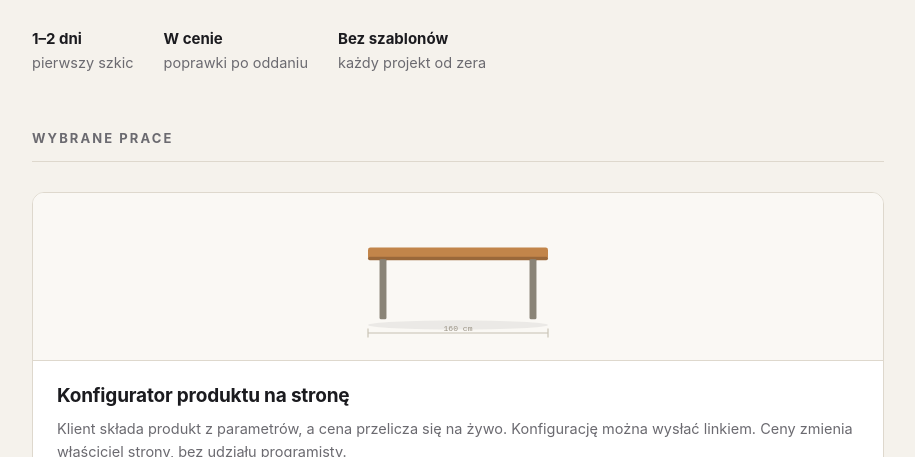
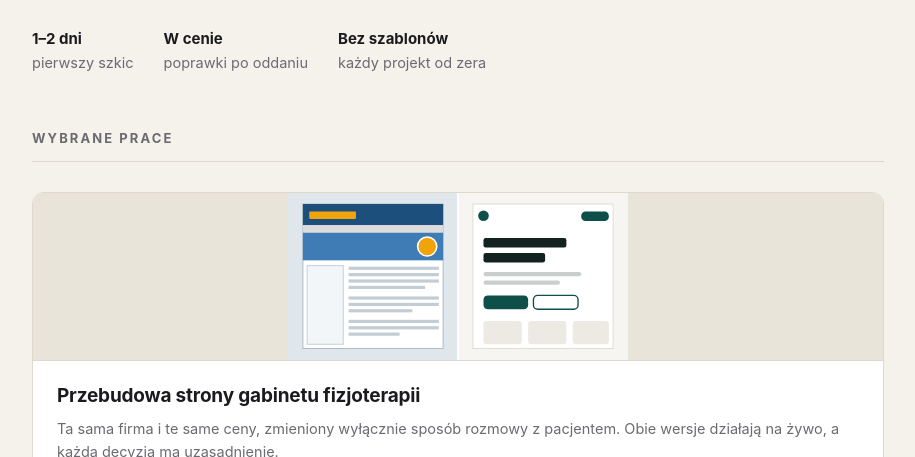
Before and after one commit to kacper-antos/portfolio, a plain HTML site: page index.html in a window 1280 px wide. Shown: the part 343-800 px from the top of the page, without its empty margins (182-1097 px from the left). Drawn offline with Linux system fonts and the light colour scheme.

Commit message:
Portfolio: dodana przebudowa strony jako pierwsza praca

```diff
--- a/index.html
+++ b/index.html
@@ -86,6 +86,53 @@ footer a{color:var(--ink)}
 
 <h2 class="sec">Wybrane prace</h2>
 
+<a class="work" href="przebudowa/index.html">
+  <div class="work-vis" style="background:#E9E4DA;gap:0;padding:0">
+    <svg viewBox="0 0 320 168" width="340" aria-hidden="true">
+      <rect x="0" y="0" width="160" height="168" fill="#DFE6EC"/>
+      <rect x="14" y="16" width="132" height="136" fill="#fff" stroke="#B0BCC6"/>
+      <rect x="14" y="16" width="132" height="20" fill="#1C4F7C"/>
+      <rect x="20" y="23" width="44" height="7" rx="1" fill="#F0A30A"/>
+      <rect x="14" y="36" width="132" height="7" fill="#DCDCDC"/>
+      <rect x="14" y="43" width="132" height="26" fill="#3F7CB5"/>
+      <circle cx="131" cy="56" r="9" fill="#F0A30A" stroke="#fff" stroke-width="1.5"/>
+      <rect x="18" y="74" width="34" height="74" fill="#F2F6F9" stroke="#C6D2DC"/>
+      <g fill="#C3CDD6">
+        <rect x="57" y="75" width="85" height="3"/><rect x="57" y="81" width="85" height="3"/>
+        <rect x="57" y="87" width="85" height="3"/><rect x="57" y="93" width="72" height="3"/>
+        <rect x="57" y="103" width="85" height="3"/><rect x="57" y="109" width="85" height="3"/>
+        <rect x="57" y="115" width="60" height="3"/>
+        <rect x="57" y="125" width="85" height="3"/><rect x="57" y="131" width="85" height="3"/>
+        <rect x="57" y="137" width="48" height="3"/>
+      </g>
+      <rect x="160" y="0" width="160" height="168" fill="#F7F5F1"/>
+      <rect x="174" y="16" width="132" height="136" fill="#fff" stroke="#E2DED6"/>
+      <circle cx="184" cy="27" r="5" fill="#0E4F4A"/>
+      <rect x="276" y="23" width="26" height="9" rx="4" fill="#0E4F4A"/>
+      <rect x="184" y="48" width="78" height="9" rx="2" fill="#13211F"/>
+      <rect x="184" y="62" width="58" height="9" rx="2" fill="#13211F"/>
+      <rect x="184" y="80" width="92" height="4" rx="2" fill="#C8CFCD"/>
+      <rect x="184" y="88" width="72" height="4" rx="2" fill="#C8CFCD"/>
+      <rect x="184" y="102" width="42" height="13" rx="4" fill="#0E4F4A"/>
+      <rect x="231" y="102" width="42" height="13" rx="4" fill="none" stroke="#0E4F4A" stroke-width="1.3"/>
+      <g fill="#EDEAE4">
+        <rect x="184" y="126" width="36" height="22" rx="3"/>
+        <rect x="226" y="126" width="36" height="22" rx="3"/>
+        <rect x="268" y="126" width="34" height="22" rx="3"/>
+      </g>
+      <rect x="159" y="0" width="2" height="168" fill="#fff"/>
+    </svg>
+  </div>
+  <div class="work-body">
+    <h3>Przebudowa strony gabinetu fizjoterapii</h3>
+    <p>Ta sama firma i te same ceny, zmieniony wyłącznie sposób rozmowy z pacjentem.
+       Obie wersje działają na żywo, a każda decyzja ma uzasadnienie.</p>
+    <div class="chips"><span class="chip">Przed i po</span><span class="chip">HTML i CSS</span>
+      <span class="chip">Mobile</span><span class="chip">Bez szablonu</span></div>
+    <span class="more">Zobacz porównanie</span>
+  </div>
+</a>
+
 <a class="work" href="konfigurator/index.html">
   <div class="work-vis vis-konf">
     <svg viewBox="0 0 260 110" width="300" aria-hidden="true">
```
